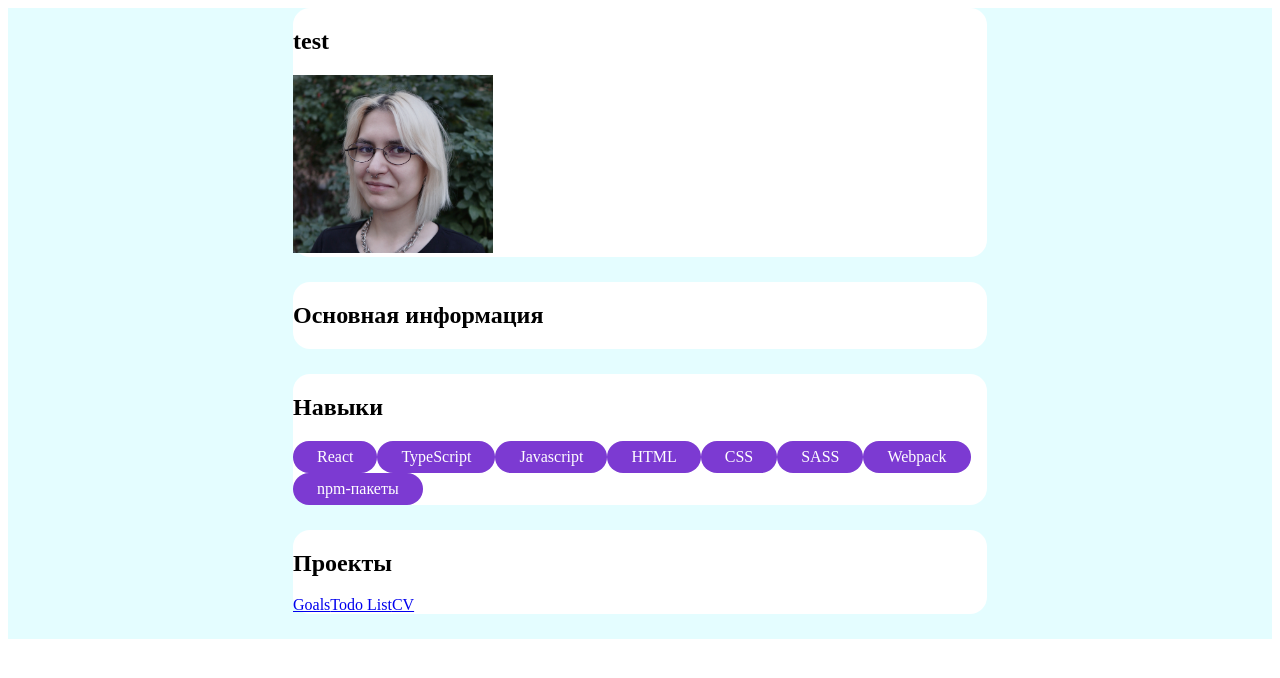
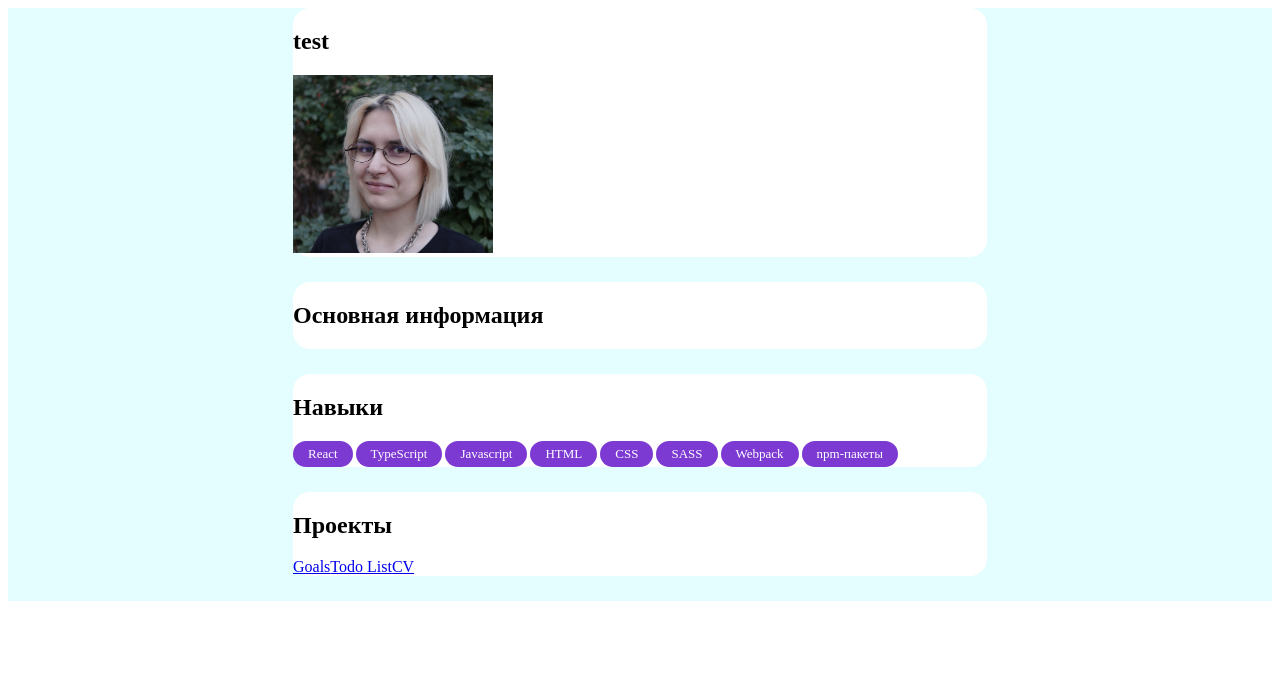
Before and after one commit to Ave-Mari/Mari-CV, a React app: page / in a window 1280 px wide. Shown: the top 678 px of the page. Built offline with nearby package versions, Linux system fonts and the light colour scheme; the HTML template or start-up script is replaced by a standard one.

Commit message:
fix skills elements size

```diff
--- a/src/components/Skill/Skill.styles.ts
+++ b/src/components/Skill/Skill.styles.ts
@@ -1,10 +1,12 @@
 import styled from 'styled-components';
 
 export const Element = styled.div`
-        padding: 7px 24px;
+        padding: 5px 15px;
+        font-size: 13px;
         background: #7C3AD2;
         border-radius: 20px;
         display: inline-block;
         color: #fff;
+        margin-right: 3px;
 
 `
```
